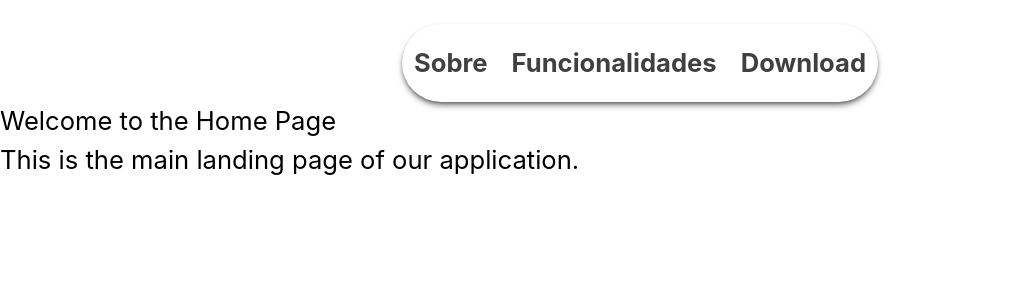
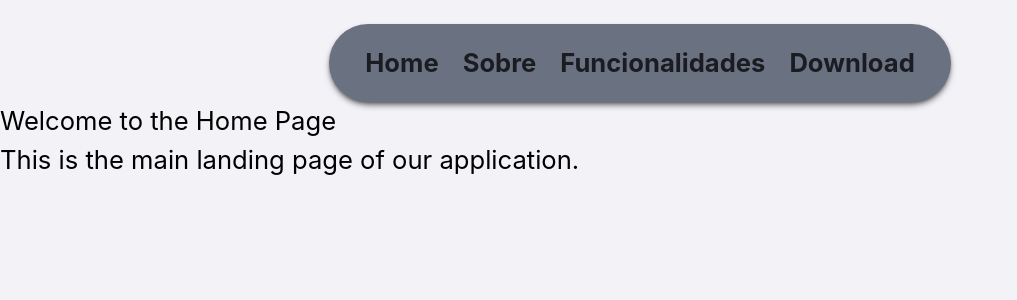
Before and after one commit to ErickDsBR/finance_web, a React (Vite) app: page / in a window 1280 px wide. Shown: the top 300 px of the page, without its empty margins (0-1017 px from the left). Built offline with nearby package versions, Linux system fonts and the light colour scheme.

Commit message:
feat(nav): switch screens via navigation without routing

```diff
--- a/package.json
+++ b/package.json
@@ -11,6 +11,7 @@
   },
   "dependencies": {
     "@tailwindcss/vite": "^4.3.3",
+    "opencode-ai": "^1.18.15",
     "react": "^19.2.7",
     "react-dom": "^19.2.7",
     "tailwindcss": "^4.3.3"
--- a/src/App.tsx
+++ b/src/App.tsx
@@ -1,12 +1,26 @@
+//! global styles
 import "./styles/theme.css";
 import "./styles/global.css";
+//! components
 import { Nav } from "./components/Navgation/navgation.tsx";
+//! pages
+import { Sobre } from "./pages/sobre/sobre.tsx";
 import { Home } from "./pages/home/home.tsx";
+//! react
+import { useState } from "react";
+
+
 export function App() {
+  const [screen, setScreen] = useState("Home");
+
+  function RenderScreen() {
+    if (screen === "Home") return <Home />;
+    if (screen === "Sobre") return <Sobre />;
+  }
   return (
     <>
-      <Nav></Nav>
-      <Home></Home>
+      <Nav OnChangeScreen={setScreen}></Nav>
+      <div>{RenderScreen()}</div>
     </>
   );
 }
--- a/src/components/Navgation/navgation.tsx
+++ b/src/components/Navgation/navgation.tsx
@@ -1,40 +1,42 @@
 interface hederitens {
   id: string;
   title: string;
-  link: string;
+}
+interface NavProps {
+  OnChangeScreen: (id: string) => void;
 }
 
 const herder: hederitens[] = [
   {
+    id: "Home",
+    title: "Home",
+  },
+  {
     id: "Sobre",
     title: "Sobre",
-    link: "../../pages/sobre/sobre.tsx",
   },
   {
     id: "Funcionalidades",
     title: "Funcionalidades",
-    link: "/funcionalidades",
   },
   {
     id: "Download",
     title: "Download",
-    link: "/download",
   },
 ];
 
-export function Nav() {
+export function Nav({ OnChangeScreen }: NavProps) {
   return (
     <div className=" flex justify-center items-center gap-5 mt-6">
-      <div
-        className="flex items-center justify-center py-2 px-6bg- gray-500 rounded-full shadow-black/50 shadow-md">
+      <div className="flex items-center justify-center py-2 px-6 bg-gray-500 rounded-full shadow-black/50 shadow-md">
         {herder.map((item) => (
-          <a
+          <button
             key={item.id}
-            href={item.link}
+            onClick={() => OnChangeScreen(item.id)}
             className="text-black/75 flex p-3 items-center font-bold"
           >
             {item.title}
-          </a>
+          </button>
         ))}
       </div>
     </div>
--- a/src/styles/global.css
+++ b/src/styles/global.css
@@ -1,6 +1,6 @@
 @import "tailwindcss";
 body {
-  background-color: var(--system-background);
+  background-color: var(--grey-600);
   font-family: -apple-system, "Helvetica Neue", Helvetica, Arial, sans-serif;
   font-size: 1.6rem;
 }
```
Also changed, not shown: 1 other file (tests, documents, lock files or other folders).
